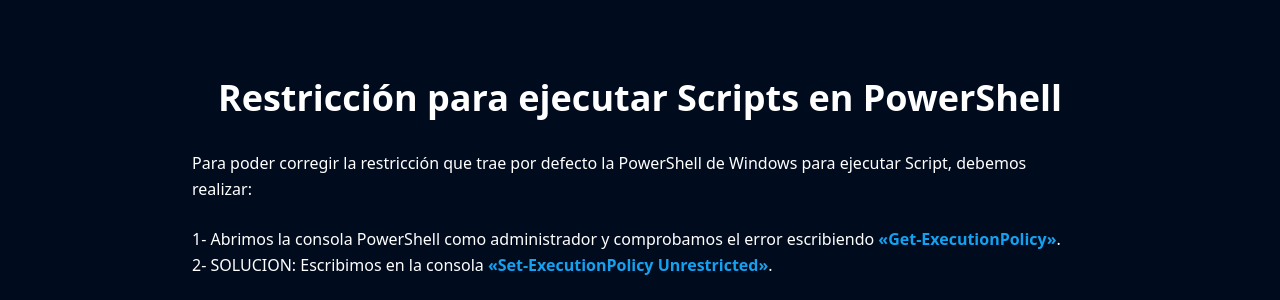
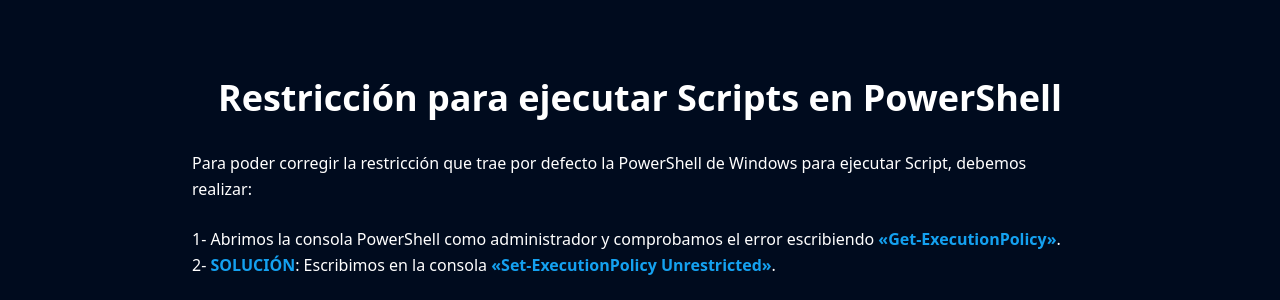
Before and after one commit to manuelberganza-dev/manuelberganza-dev.github.io, an Eleventy site: page code/restriccion-powershell.md in a window 1280 px wide. Shown: the part 77-377 px from the top of the page. Built offline with nearby package versions, Linux system fonts and the light colour scheme; Eleventy itself is replaced by a stand-in of ours; files that its build step writes are made by us from their sources.

Commit message:
Corregi los errores ortograficos del articulo Restriccion de la Powershell

```diff
--- a/code/restriccion-powershell.md
+++ b/code/restriccion-powershell.md
@@ -15,7 +15,7 @@
             1- Abrimos la consola PowerShell como administrador y comprobamos el error escribiendo <span class="text-mb-blue-light"><strong>«Get-ExecutionPolicy»</strong></span>.
         </li>
         <li>
-            2- SOLUCION: Escribimos en la consola <span class="text-mb-blue-light"><strong>«Set-ExecutionPolicy Unrestricted»</strong></span>.
+            2- <span class="text-mb-blue-light"><strong>SOLUCIÓN</strong></span>: Escribimos en la consola <span class="text-mb-blue-light"><strong>«Set-ExecutionPolicy Unrestricted»</strong></span>.
         </li>
     </ul>
 
```
Also changed, not shown: docs/restriccion-powershell/index.html (+1 -1 lines), docs/output.css.
